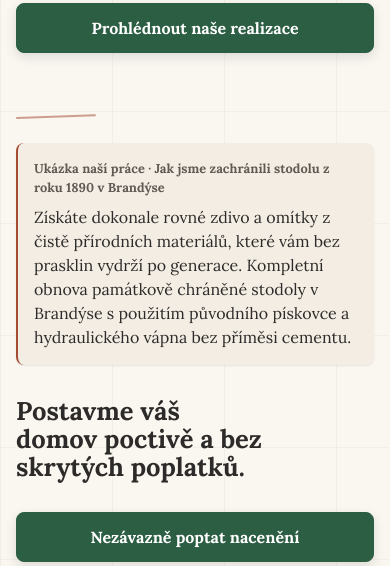
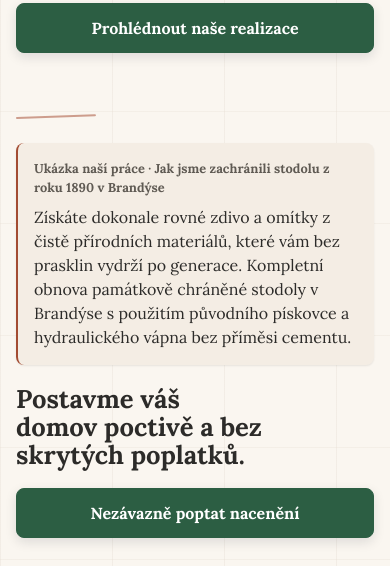
Before and after one commit to SirRadek/autopilot-beta-preview, a plain HTML site: page index.html in a window 390 px wide. Shown: the part 1344-1910 px from the top of the page. Drawn offline with Linux system fonts and the light colour scheme.

Commit message:
Deploy wave 4: outcome-cta cohesion layout (cux-5)

```diff
--- a/index.html
+++ b/index.html
@@ -328,6 +328,7 @@ svg {
   pointer-events: none;
 }
 
+/* The base stone dot/gradient background and stone surface render only in the non-image fallback; image variants use renderWallLayer's photo instead. */
 .tactile-shadow-hero__stone-surface {
   position: absolute;
   inset: 0;
@@ -741,14 +742,32 @@ svg {
   gap: var(--space-6);
 }
 
+/* 2-column: proof testimonial spans the left, the heading sits directly above the CTA on
+   the right so they read as one conversion unit. DOM stays flat (proof, h2, cta siblings)
+   so the proof_adjacency render-contract holds; placement is via grid areas only. */
 .outcome-cta__copy {
   display: grid;
-  grid-template-columns: minmax(min(100%, 13rem), 0.36fr) minmax(0, 1fr) minmax(min(100%, 14rem), 0.34fr);
-  gap: var(--pdos-page-section-gap);
-  align-items: center;
+  grid-template-columns: minmax(min(100%, 18rem), 0.4fr) minmax(0, 1fr);
+  grid-template-areas:
+    "proof heading"
+    "proof cta";
+  gap: var(--space-5) var(--pdos-page-section-gap);
+  align-content: center;
+}
+
+.outcome-cta__copy > h2 {
+  grid-area: heading;
+  align-self: end;
+}
+
+.outcome-cta__copy > .cta {
+  grid-area: cta;
+  align-self: start;
+  justify-self: start;
 }
 
 .outcome-cta__proof-context {
+  grid-area: proof;
   min-width: 44px;
   min-height: 44px;
   align-self: center;
@@ -896,11 +915,19 @@ svg {
 @media (max-width: 960px) {
   .outcome-cta__copy {
     grid-template-columns: 1fr;
+    grid-template-areas:
+      "proof"
+      "heading"
+      "cta";
     align-items: stretch;
   }
 
   .outcome-cta__proof-context {
     min-height: 44px;
+  }
+
+  .outcome-cta__copy > .cta {
+    justify-self: stretch;
   }
 
   .outcome-cta h2 {
```
